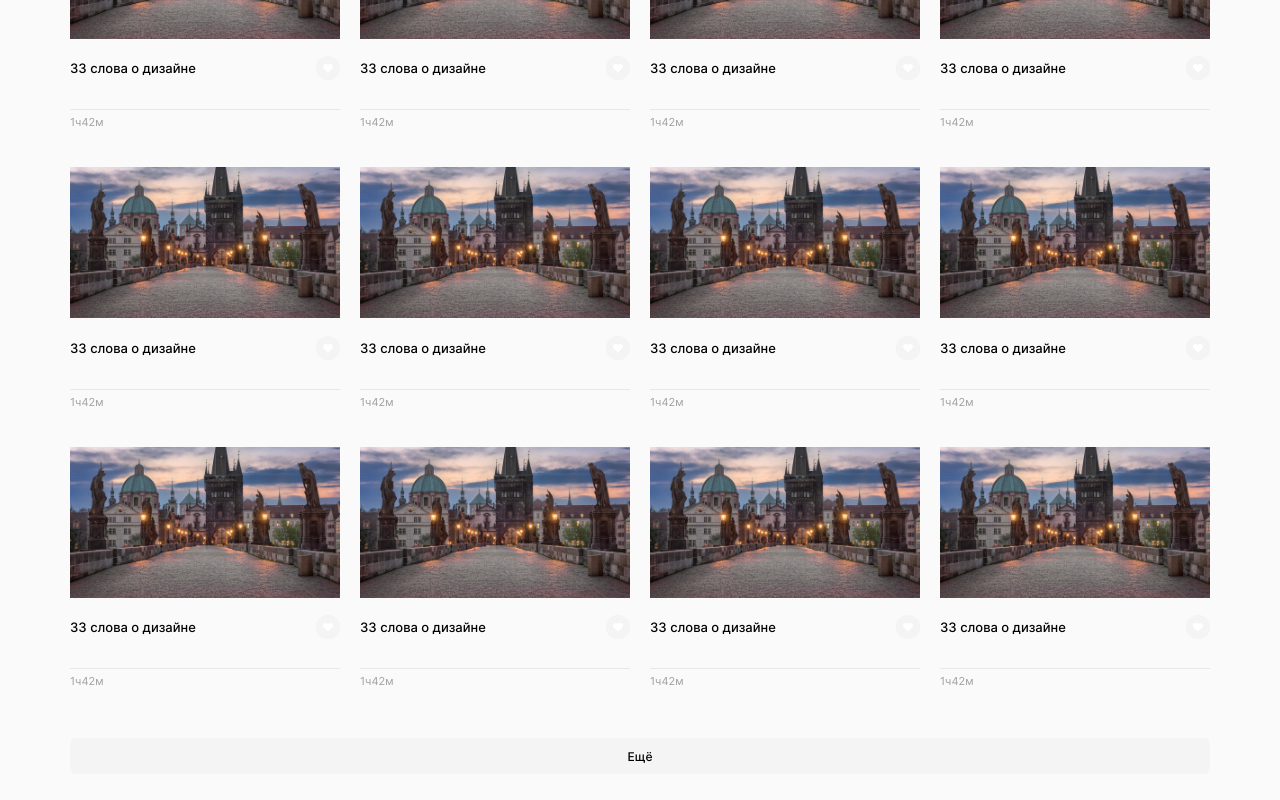
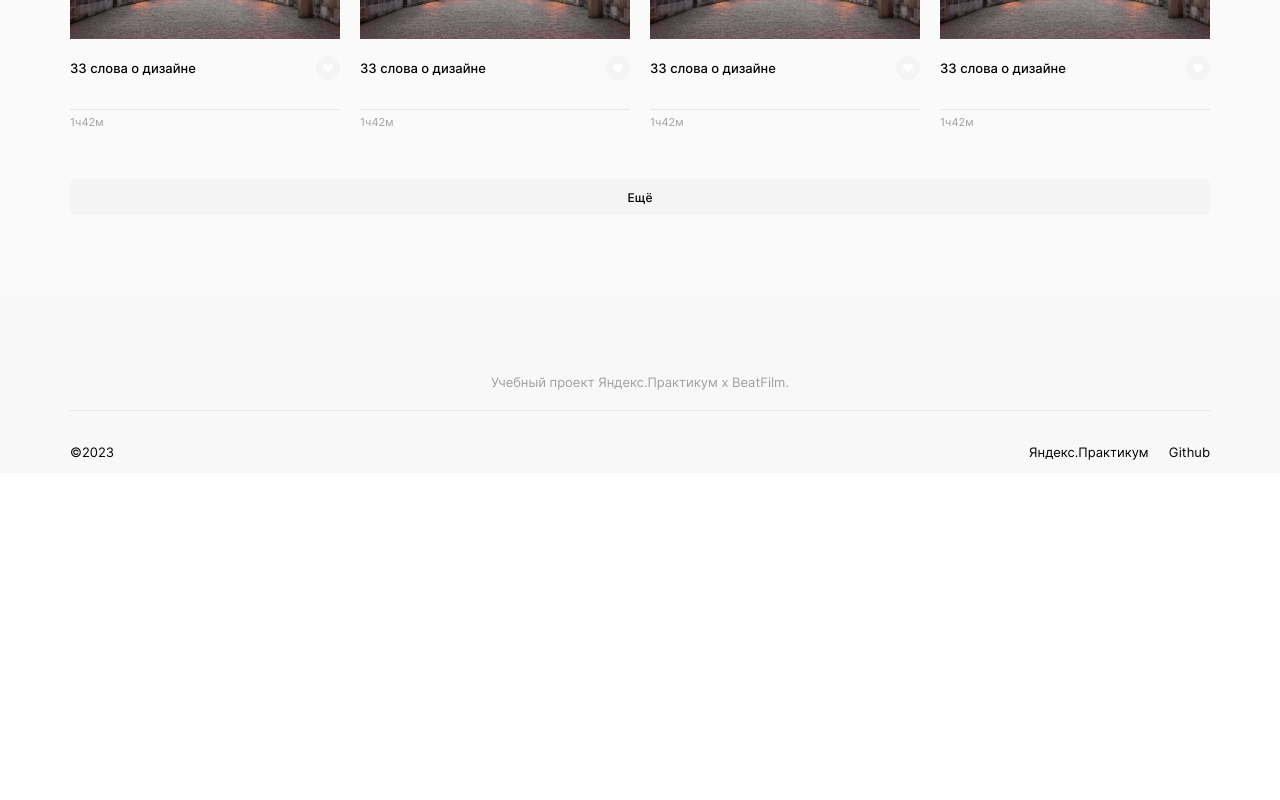
Before and after one commit to CheNikos/movies-explorer-frontend, a React (Create React App) app: page /movies in a window 1280 px wide. Shown: the part 478-1278 px from the top of the page. After the commit the page ends 951 px from the top, so only its background shows below. Built offline with nearby package versions, Linux system fonts and the light colour scheme.

Commit message:
Начал делать profile. Пока не понимаю как убирать footer

```diff
--- a/src/components/App/App.js
+++ b/src/components/App/App.js
@@ -2,6 +2,8 @@ import "./App.css";
 import { BrowserRouter, Route, Routes } from "react-router-dom";
 import Main from "../Main/Main";
 import Movies from "../Movies/Movies.js";
+import SavedMovies from "../Saved-movies/Saved-movies.js";
+import Profile from "../Profile/Profile.js";
 import Header from "../Header/Header";
 import Footer from "../Footer/Footer";
 
@@ -13,6 +15,8 @@ function App() {
         <Routes>
           <Route path="/" element={<Main />} />
           <Route path="/movies" element={<Movies />} />
+          <Route path="/saved-movies" element={<SavedMovies />} />
+          <Route path="/profile" element={<Profile />} />
         </Routes>
         <Footer />
       </BrowserRouter>
--- a/src/components/Header/Header.js
+++ b/src/components/Header/Header.js
@@ -10,15 +10,14 @@ export default function Header() {
       location.pathname === '/' ? 'main' : 'grey'
     }`}>
       <img className="header__logo" src={logo} alt="Logo" />
-      {location.pathname === "/" && (
+      {location.pathname === "/" ? (
         <div className="header__navigate">
           <p className="header__registration">Регистрация</p>
           <div className="header__signin">
             <p className="header__signin-text">Войти</p>
           </div>
         </div>
-      )}
-      {location.pathname === "/movies" && (
+      ) : (
         <>
         <div className="header__navigation-bar">
           <button className="header__film">Фильмы</button>
--- a/src/components/Movies/MoviesCard/MoviesCard.css
+++ b/src/components/Movies/MoviesCard/MoviesCard.css
@@ -33,6 +33,25 @@
   cursor: pointer;
 }
 
+.movies-card__like-delete {
+  width: 24px;
+  height: 24px;
+  border: none;
+  border-radius: 24px;
+  cursor: pointer;
+  background-color: #FAFAFA;
+}
+
+.movies-card__like-delete:hover {
+  width: 24px;
+  height: 24px;
+  background-image: url(../../../images/card-image/d1.svg);
+  border: none;
+  border-radius: 24px;
+  cursor: pointer;
+  display: block;
+}
+
 .movies-card__line {
   width: 270px;
   border-bottom: 1px solid #e8e8e8;
--- a/src/components/Movies/MoviesCard/MoviesCard.js
+++ b/src/components/Movies/MoviesCard/MoviesCard.js
@@ -1,13 +1,18 @@
 import "./MoviesCard.css";
 import image from "../../../images/card-image/praga-9.jpg"
 
+import { useLocation } from "react-router-dom";
+
 export default function MoviesCard() {
+  const location = useLocation();
+
   return (
     <div className="movies-card">
         <img src={image} alt="Прага" className="movies-card__image" />
         <div className="movies-card__description">
             <p className="movies-card__name">33 слова о дизайне</p>
-            <button className="movies-card__like"></button>
+            {location.pathname === "/movies" && (<button className="movies-card__like"></button>)}
+            {location.pathname === "/saved-movies" && (<button className="movies-card__like-delete"></button>)}
         </div>
         <div className="movies-card__line"></div>
         <p className="movies-card__time">1ч42м</p>
--- a/src/components/Movies/MoviesCardList/MoviesCardList.js
+++ b/src/components/Movies/MoviesCardList/MoviesCardList.js
@@ -8,14 +8,6 @@ export default function MoviesCardList() {
         <MoviesCard />
         <MoviesCard />
         <MoviesCard />
-        <MoviesCard />
-        <MoviesCard />
-        <MoviesCard />
-        <MoviesCard />
-        <MoviesCard />
-        <MoviesCard />
-        <MoviesCard />
-        <MoviesCard />
     </div>
   );
 }
--- /dev/null
+++ b/src/components/Profile/Profile.css
@@ -0,0 +1,3 @@
+.profile {
+
+}
--- /dev/null
+++ b/src/components/Profile/Profile.js
@@ -0,0 +1,8 @@
+import "./Profile.css";
+
+export default function Profile() {
+  return (
+    <section className="profile">
+    </section>
+  );
+}
--- /dev/null
+++ b/src/components/Saved-movies/Saved-movies.css
@@ -0,0 +1,3 @@
+.saved-movies {
+    padding-bottom: 140px;
+}
--- /dev/null
+++ b/src/components/Saved-movies/Saved-movies.js
@@ -0,0 +1,13 @@
+import "../Saved-movies/Saved-movies.css";
+import "../Movies/Movies.css";
+import SearchForm from "../Movies/SearchForm/SearchForm";
+import MoviesCardList from "../Movies/MoviesCardList/MoviesCardList";
+
+export default function SavedMovies() {
+  return (
+    <section className="movies saved-movies">
+      <SearchForm />
+      <MoviesCardList />
+    </section>
+  );
+}
```
Also changed, not shown: src/images/card-image/d1.svg (added).
